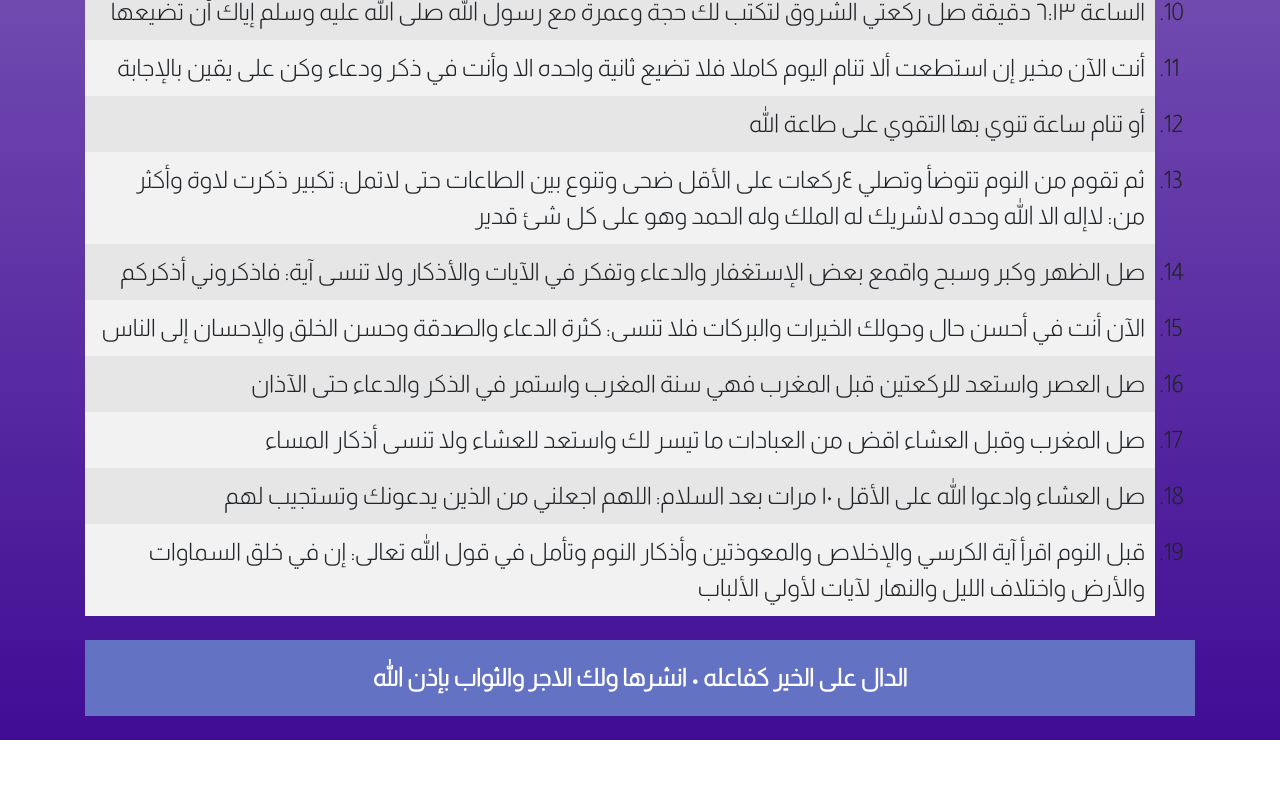
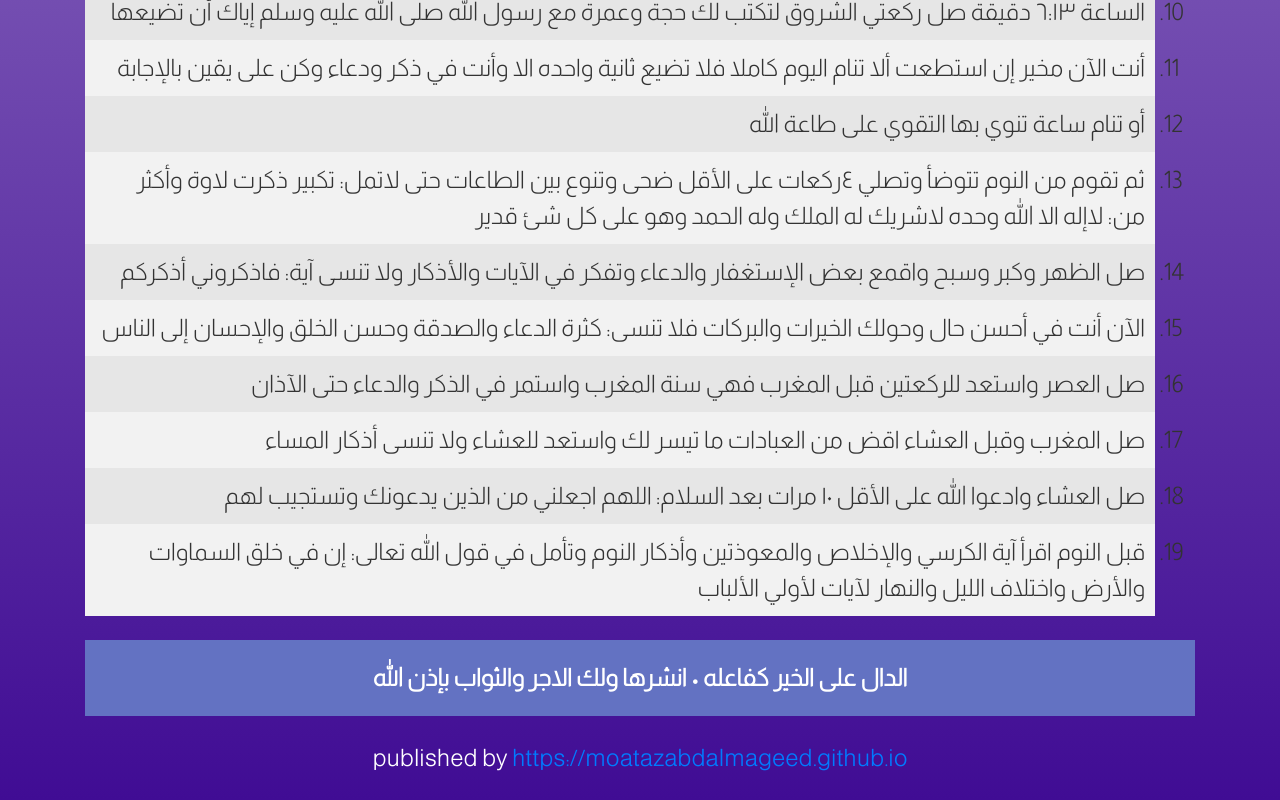
Before and after one commit to MoatazAbdAlmageed/Day-of-Arafat, a plain HTML site: page index.html in a window 1280 px wide. Shown: the part 2169-2969 px from the top of the page. Before the commit the page ends 2909 px from the top, so only its background shows below. Drawn offline with nearby package versions, Linux system fonts and the light colour scheme.

Commit message:
add my link

```diff
--- a/index.html
+++ b/index.html
@@ -38,9 +38,11 @@
       }
       body {
         background-image: linear-gradient(to bottom, #fff, #400c94);
+        color: #fff;
       }
       ol {
         text-align: right;
+        color: #333;
       }
       li {
         padding: 10px;
@@ -149,6 +151,13 @@
       <p class="share">
         الدال على الخير كفاعله • انشرها ولك الاجر والثواب بإذن الله
       </p>
+
+      <p>
+        published by
+        <a href="https://moatazabdalmageed.github.io/"
+          >https://moatazabdalmageed.github.io</a
+        >
+      </p>
     </div>
 
     <script src="https://ajax.googleapis.com/ajax/libs/jquery/3.5.1/jquery.min.js"></script>
```
